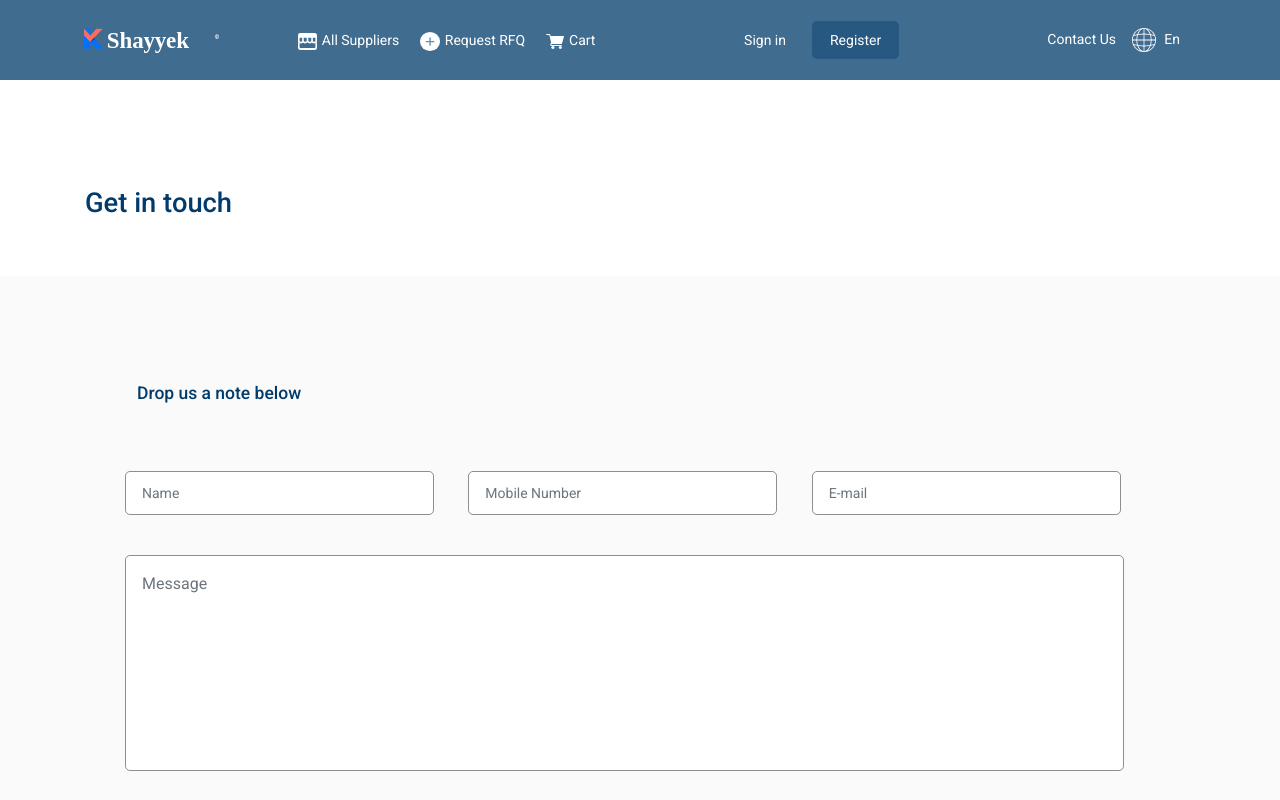
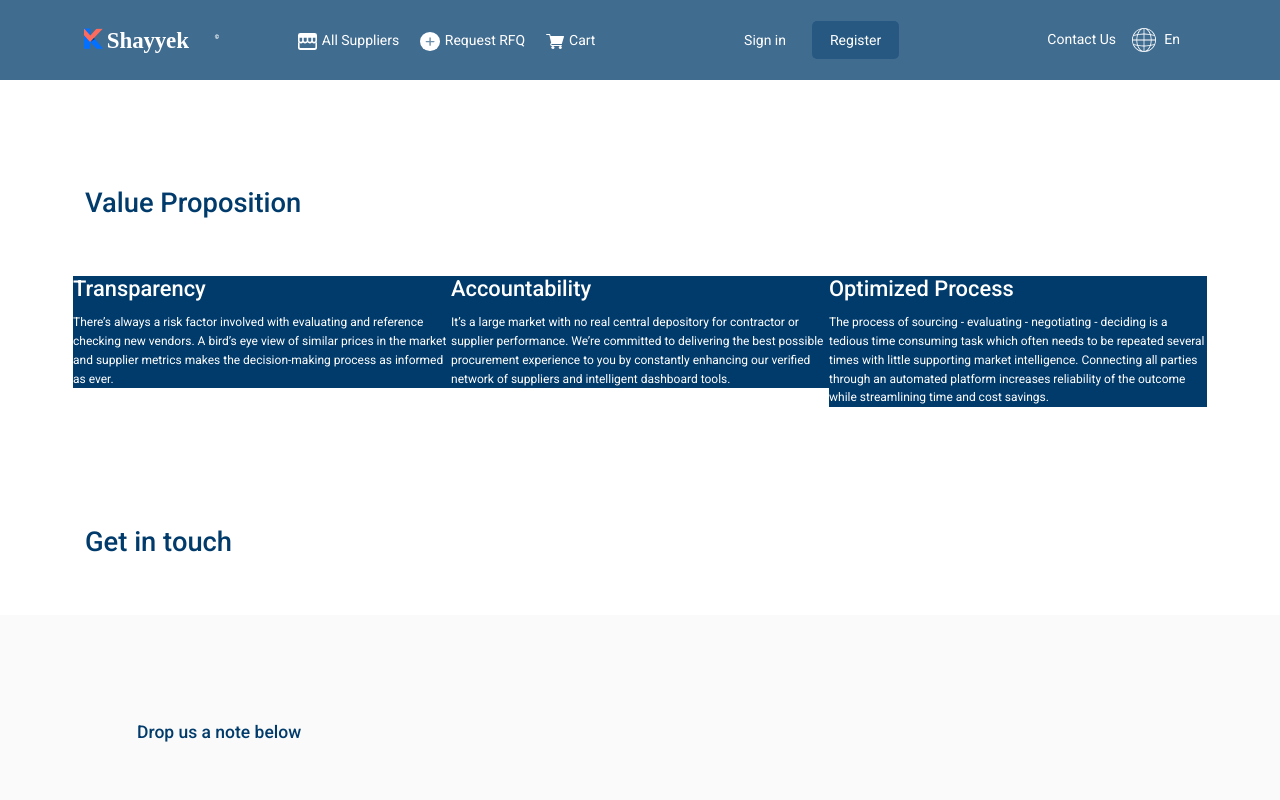
Before and after one commit to nour-gamal/Shayyek, a React (Create React App) app: page / in a window 1280 px wide. Shown: the top 800 px of the page. Built offline with nearby package versions, Linux system fonts and the light colour scheme; no server answers.

Commit message:
english and arabic

```diff
--- a/src/Modules/Home/GuestHome/Components/ValueProposition/ValueProposition.css
+++ b/src/Modules/Home/GuestHome/Components/ValueProposition/ValueProposition.css
@@ -0,0 +1,14 @@
+.valueProposition
+{
+    padding-top: 107px;
+}
+.valueProposition h1
+{
+    color:#003B6B;
+    padding-bottom: 42px;
+
+}
+.valueProposition .cardContainer
+{
+    background-color: #003B6B;
+}
--- a/src/Modules/Home/GuestHome/Components/ValueProposition/ValueProposition.js
+++ b/src/Modules/Home/GuestHome/Components/ValueProposition/ValueProposition.js
@@ -1,14 +1,46 @@
 import React from "react";
 import "./ValueProposition.css";
 import { useSelector } from "react-redux";
-import { Container } from "react-bootstrap";
+import { Col, Container, Row } from "react-bootstrap";
 function ValueProposition() {
   const { currentLocal } = useSelector((state) => state.currentLocal);
-
+  const cards = [
+    {
+      id: "1",
+      img: "hello",
+      title: currentLocal.home.transparency,
+      content: currentLocal.home.contentOfTransparency,
+    },
+    {
+      id: "2",
+      img: "hello",
+      title: currentLocal.home.accountability,
+      content: currentLocal.home.contentOfAcountability,
+    },
+    {
+      id: "3",
+      img: "hello",
+      title: currentLocal.home.optimizedProcess,
+      content: currentLocal.home.contentOfoptimizedProcess,
+    },
+  ];
   return (
     <div className="valueProposition">
       <Container>
-        <h1 className="f-27">{currentLocal.home.getInTouch}</h1>
+        <h1 className="f-27">{currentLocal.home.valueProposition}</h1>
+        <Row>
+          {cards.map((card) => {
+            console.log(card);
+            return (
+              <Col md={4} xs={12} key={card.id}>
+                <div className="cardContainer">
+                  <h2 className="f-21 text-white text-bold">{card.title}</h2>
+                  <p className="f-12 text-white">{card.content}</p>
+                </div>
+              </Col>
+            );
+          })}
+        </Row>
       </Container>
     </div>
   );
--- a/src/Modules/Home/GuestHome/GuestHome.js
+++ b/src/Modules/Home/GuestHome/GuestHome.js
@@ -2,12 +2,12 @@ import React from "react";
 import GetInTouch from "./Components/GetInTouch/GetInTouch";
 import ValueProposition from "./Components/ValueProposition/ValueProposition";
 function GuestHome() {
-	return (
-		<div>
-			<GetInTouch />
-			<ValueProposition />
-		</div>
-	);
+  return (
+    <div>
+      <ValueProposition />
+      <GetInTouch />
+    </div>
+  );
 }
 
 export default GuestHome;
--- a/src/Resources/Arabic.js
+++ b/src/Resources/Arabic.js
@@ -136,5 +136,12 @@ export const ar = {
         sendMessage:"ارسل الرسالة",
 		getInTouch:"تواصل معانا",
         dropUsANoteBelow:"اترك لنا ملاحظه",
-	},
+		valueProposition:"قيمة الموقع",
+		transparency:"الشفافية",
+		contentOfTransparency:".هناك دائمًا عامل خطر يتعلق بتقييم الموردين الجدد ومراجعتهم. إن نظرة عامة للأسعار المتشابهة في السوق ومقاييس الموردين تجعل عملية صنع القرار مستنيرة أكثر من أي وقت مضى",
+		accountability:"المسؤلية",
+contentOfAcountability:".إنها سوق كبيرة بلا مستودع مركزي حقيقي لأداء المقاول أو المورد. نحن ملتزمون بتقديم أفضل تجربة شراء ممكنة لك من خلال التحسين المستمر لشبكتنا المعتمدة من الموردين وأدوات لوحة القيادة الذكية",
+optimizedProcess:"عملية محسّنة",
+contentOfoptimizedProcess:".إن عملية تحديد المصادر - التقييم - التفاوض - اتخاذ القرار هي مهمة شاقة تستغرق وقتًا طويلاً والتي غالبًا ما تحتاج إلى تكرارها عدة مرات مع القليل من المعلومات الداعمة للسوق. يؤدي ربط جميع الأطراف من خلال منصة مؤتمتة إلى زيادة موثوقية النتيجة مع تبسيط توفير الوقت والتكلفة"
+},
 };
--- a/src/Resources/English.js
+++ b/src/Resources/English.js
@@ -138,5 +138,12 @@ export const en = {
 		sendMessage: "Send Message",
 		getInTouch: "Get in touch",
 		dropUsANoteBelow: "Drop us a note below",
-	},
+    valueProposition:"Value Proposition",
+    transparency:"Transparency",
+    contentOfTransparency:"There’s always a risk factor involved with evaluating and reference checking new vendors. A bird’s eye view of similar prices in the market and supplier metrics makes the decision-making process as informed as ever.",
+    accountability:"Accountability",
+    contentOfAcountability:"It’s a large market with no real central depository for contractor or supplier performance. We’re committed to delivering the best possible procurement experience to you by constantly enhancing our verified network of suppliers and intelligent dashboard tools.",
+    optimizedProcess:"Optimized Process",
+    contentOfoptimizedProcess:"The process of sourcing - evaluating - negotiating - deciding is a tedious time consuming task which often needs to be repeated several times with little supporting market intelligence. Connecting all parties through an automated platform increases reliability of the outcome while streamlining time and cost savings."
+  },
 };
```
Also changed, not shown: src/Redux/Languages.js (deleted, +0 -15 lines).
